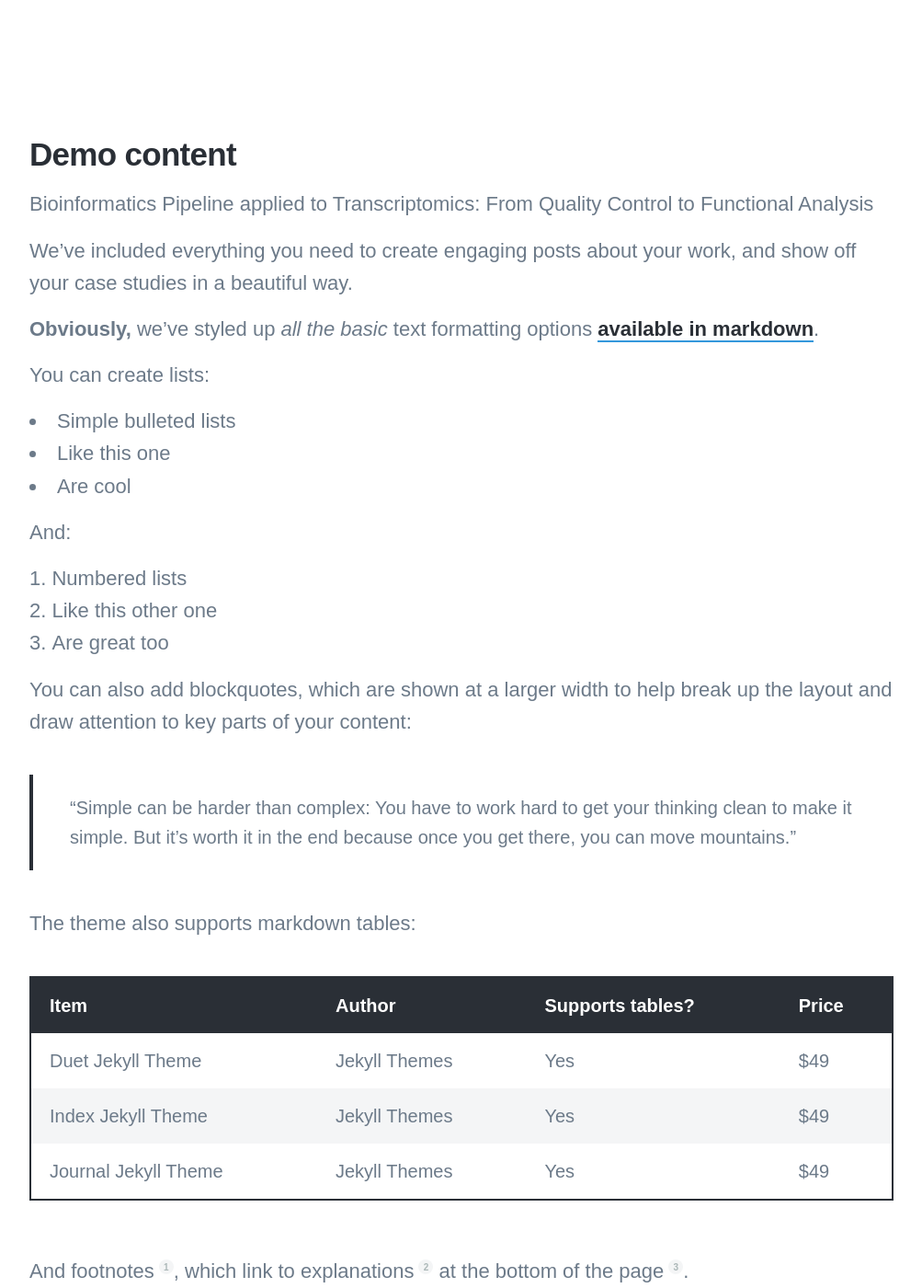
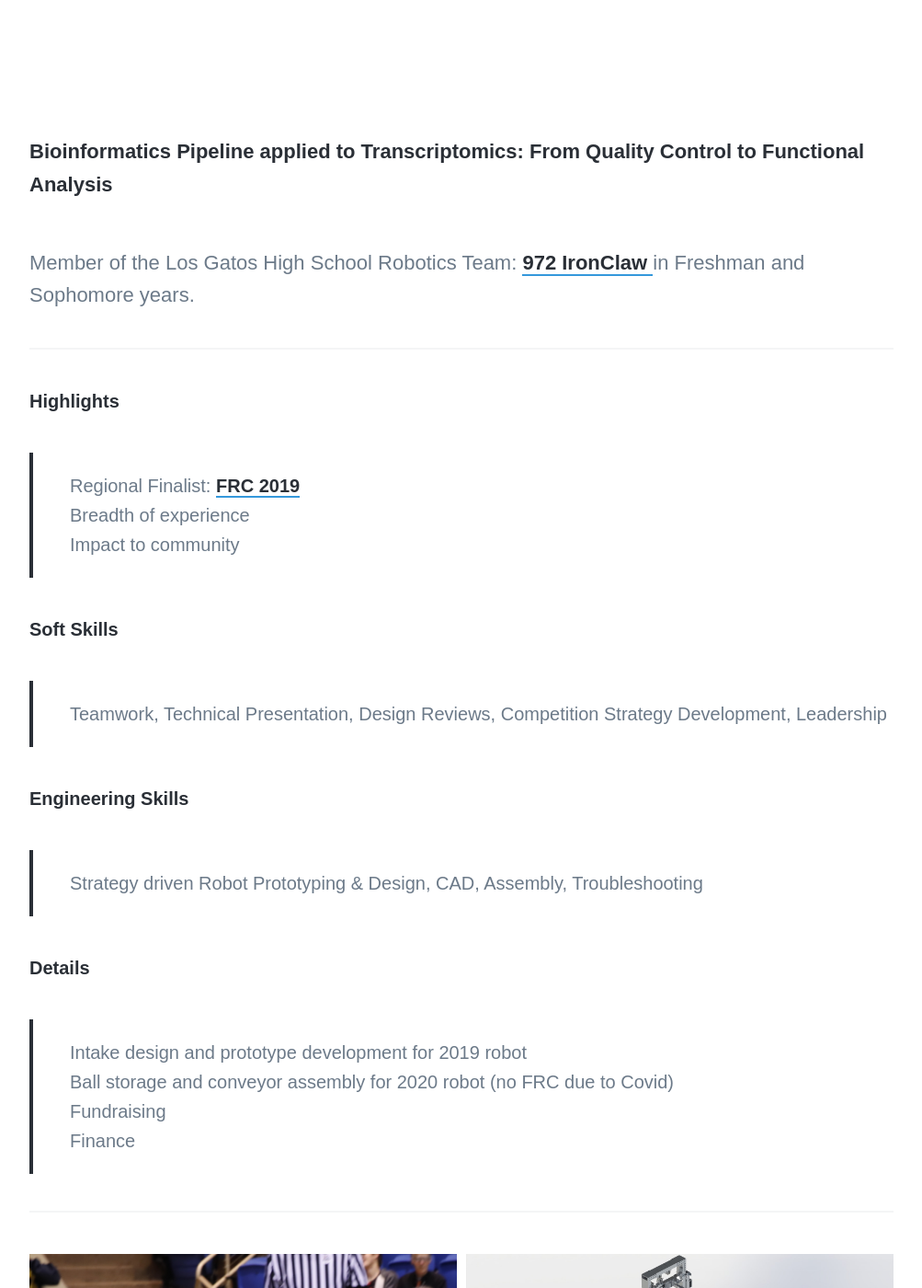
Before and after one commit to disha-22/disha-22.github.io, a Jekyll site: the page built from _projects/bioinformatics.md, in a window 1280 px wide and 1400 px high, scrolled down 997 px. Shown: the whole window at 92% size, without its empty margins (138-1141 px from the left). Built offline with Jekyll 4.4.1, drawn with Linux system fonts in a browser that asks for light colours; nearby versions of some CDN libraries; some web fonts are replaced; some of the changed text lies outside the part shown.

Commit message:
Update bioinformatics.md

````diff
--- a/_projects/bioinformatics.md
+++ b/_projects/bioinformatics.md
@@ -8,99 +8,38 @@ featured_image: '/images/demo/bioinformatics.png'
 
 ![](/images/demo/bioinformatics-p.png)
 
-## Demo content
+<h4>Bioinformatics Pipeline applied to Transcriptomics: From Quality Control to Functional Analysis</h4>
 
-Bioinformatics Pipeline applied to Transcriptomics: From Quality Control to Functional Analysis
+<br>
+Member of the Los Gatos High School Robotics Team: <a href ="http://ironclaw972.org/"> 972 IronClaw </a> in Freshman and Sophomore years.
 
-We've included everything you need to create engaging posts about your work, and show off your case studies in a beautiful way.
+<hr>
 
-**Obviously,** we’ve styled up *all the basic* text formatting options [available in markdown](https://github.com/adam-p/markdown-here/wiki/Markdown-Cheatsheet).
+<h6> Highlights </h6>
+> Regional Finalist: <a href="https://frc-events.firstinspires.org/team/972"> FRC 2019 </a> <br> Breadth of experience <br> Impact to community
 
-You can create lists:
+<h6> Soft Skills </h6>
+> Teamwork, Technical Presentation, Design Reviews, Competition Strategy Development, Leadership
 
-* Simple bulleted lists
-* Like this one
-* Are cool
+<h6> Engineering Skills </h6>
+> Strategy driven Robot Prototyping & Design, CAD, Assembly, Troubleshooting
 
-And:
 
-1. Numbered lists
-2. Like this other one
-3. Are great too
+<h6> Details </h6>
+> Intake design and prototype development for 2019 robot <br> Ball storage and conveyor assembly for 2020 robot (no FRC due to Covid) <br> Fundraising <br> Finance
 
-You can also add blockquotes, which are shown at a larger width to help break up the layout and draw attention to key parts of your content:
-
-> “Simple can be harder than complex: You have to work hard to get your thinking clean to make it simple. But it’s worth it in the end because once you get there, you can move mountains.”
-
-The theme also supports markdown tables:
-
-| Item                 | Author        | Supports tables? | Price |
-|----------------------|---------------|------------------|-------|
-| Duet Jekyll Theme    | Jekyll Themes | Yes              | $49   |
-| Index Jekyll Theme   | Jekyll Themes | Yes              | $49   |
-| Journal Jekyll Theme | Jekyll Themes | Yes              | $49   |
-
-And footnotes[^1], which link to explanations[^2] at the bottom of the page[^3].
-
-[^1]: Beautiful modern, minimal theme design.
-[^2]: Powerful features to show off your work.
-[^3]: Maintained and supported by the theme developer.
-
-You can throw in some horizontal rules too:
 
 ---
 
-### Image galleries
 
-Here's a really neat custom feature we added – galleries:
-
-<div class="gallery" data-columns="3">
-	<img src="/images/demo/demo-portrait.jpg">
-	<img src="/images/demo/demo-landscape.jpg">
-	<img src="/images/demo/demo-square.jpg">
-	<img src="/images/demo/demo-landscape-2.jpg">
+<div class="gallery" data-columns="2">
+	<img src="/images/demo/r4.jpg">
+	<img src="/images/demo/r1.jpg">
+	<img src="/images/demo/r2.jpg">
 </div>
 
-Inspired by the Galleries feature from WordPress, we've made it easy to create grid layouts for your images. Just use a bit of simple HTML in your post to create a masonry grid image layout:
-
-```html
-<div class="gallery" data-columns="3">
-    <img src="/images/demo/demo-portrait.jpg">
-    <img src="/images/demo/demo-landscape.jpg">
-    <img src="/images/demo/demo-square.jpg">
-    <img src="/images/demo/demo-landscape-2.jpg">
-</div>
-```
-
-*See what we did there? Code and syntax highlighting is built-in too!*
-
-Change the number inside the 'columns' setting to create different types of gallery for all kinds of purposes. You can even click on each image to seamlessly enlarge it on the page.
 
 ---
 
-### Image carousels
 
-Here's another gallery with only one column, which creates a carousel slide-show instead.
-
-A nice little feature: the carousel only advances when it is in view, so your visitors won't scroll down to find it half way through your images.
-
-<div class="gallery" data-columns="1">
-	<img src="/images/demo/demo-landscape.jpg">
-	<img src="/images/demo/demo-landscape-2.jpg">
-</div>
-
-### What about videos?
-
-Videos are an awesome way to show off your work in a more engaging and personal way, and we’ve made sure they work great on our themes. Just paste an embed code from YouTube or Vimeo, and the theme makes sure it displays perfectly:
-
-<iframe src="https://player.vimeo.com/video/148003889" width="640" height="360" frameborder="0" allowfullscreen></iframe>
-
----
-
-## Pretty cool, huh?
-
-We've packed this theme with powerful features to show off your work.
-
-Why not put them to use on your new portfolio?
-
-<a href="https://jekyllthemes.io/theme/personal-website-jekyll-theme" class="button button--large">Get This Theme</a>
+<iframe width="560" height="315" src="https://www.youtube.com/embed/pdRBp6AnNCw" frameborder="0" allow="accelerometer; autoplay; clipboard-write; encrypted-media; gyroscope; picture-in-picture" allowfullscreen></iframe>
````
